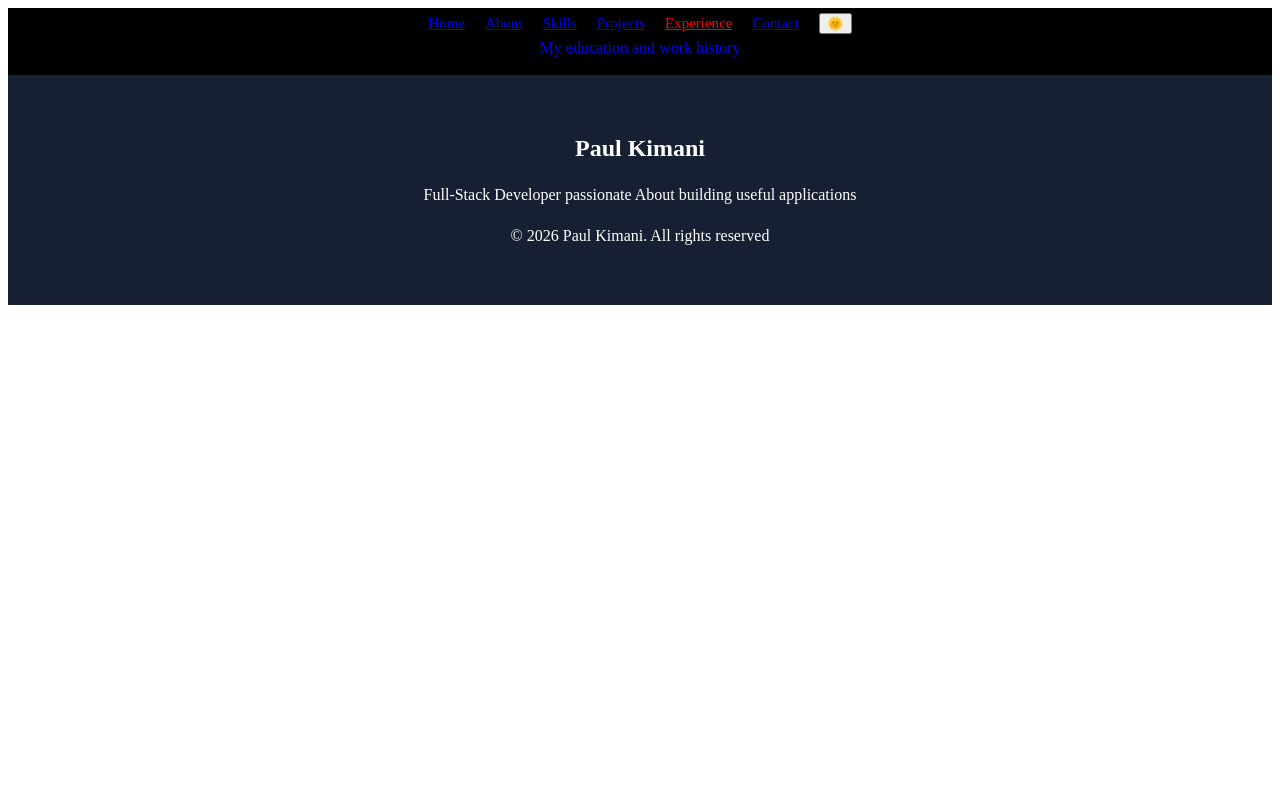
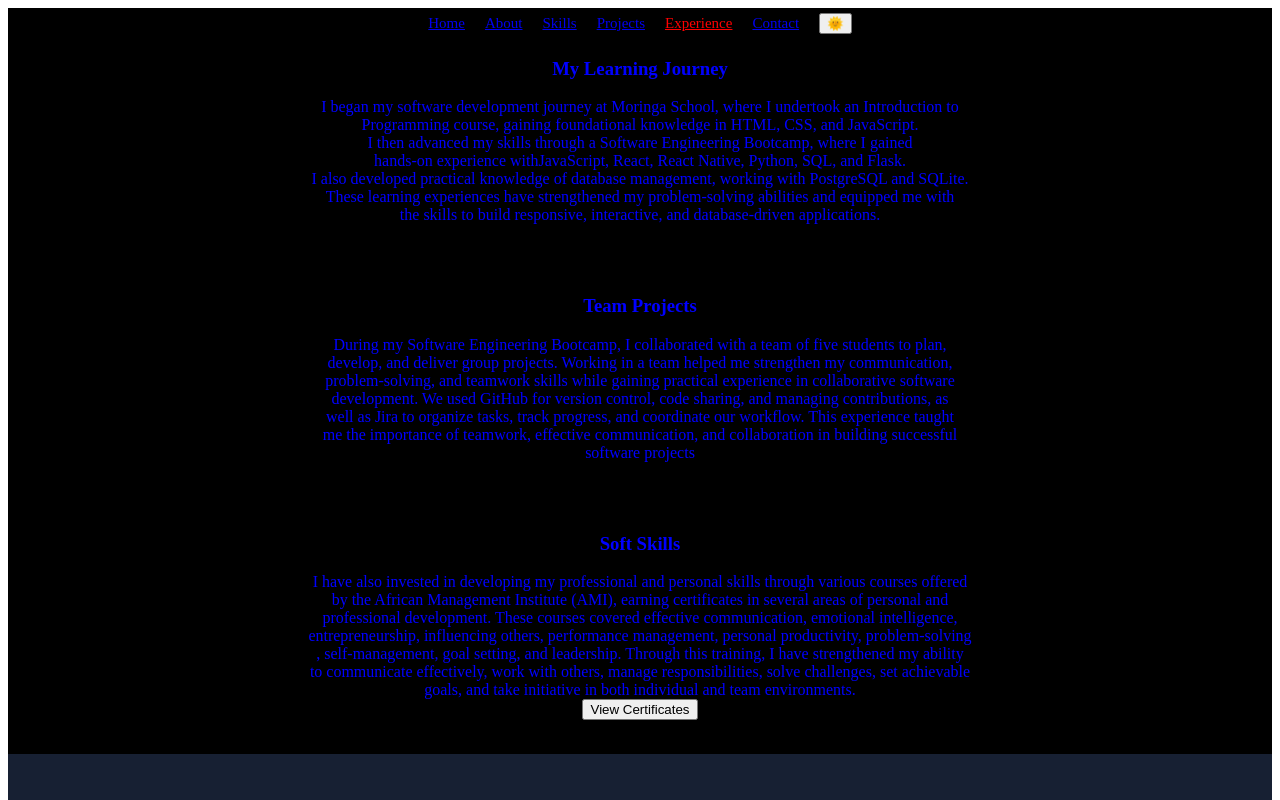
Before and after one commit to kamaukimani/portfolio-website, a React (Vite) app: page /experience in a window 1280 px wide. Shown: the top 800 px of the page. Built offline with nearby package versions, Linux system fonts and the light colour scheme.

Commit message:
add experience history

```diff
--- a/src/components/Experience.jsx
+++ b/src/components/Experience.jsx
@@ -1,7 +1,43 @@
+import {useNavigate} from 'react-router-dom'
+
 function Experience(){
+    const navigate = useNavigate()
     return(
         <article className="color">
-            My education and work history
+            <h3>My Learning Journey</h3>
+            <div>
+                <p className="experience">I began my software development journey at Moringa School, where I undertook an Introduction to <br/>
+                    Programming course, gaining foundational knowledge in HTML, CSS, and JavaScript.<br/>
+                    I then advanced my skills through a Software Engineering Bootcamp, where I gained<br/>
+                    hands-on experience withJavaScript, React, React Native, Python, SQL, and Flask.<br/>
+                    I also developed practical knowledge of database management, working with PostgreSQL and SQLite.<br/>
+                    These learning experiences have strengthened my problem-solving abilities and equipped me with<br/>
+                    the skills to build responsive, interactive, and database-driven applications.
+                    </p><br/>
+                    <br/>
+                    <h3>Team Projects</h3>
+                    <p className="experience">
+                        During my Software Engineering Bootcamp, I collaborated with a team of five students to plan,<br/>
+                        develop, and deliver group projects. Working in a team helped me strengthen my communication,<br/>
+                        problem-solving, and teamwork skills while gaining practical experience in collaborative software<br/>
+                        development. We used GitHub for version control, code sharing, and managing contributions, as<br/>
+                        well as Jira to organize tasks, track progress, and coordinate our workflow. This experience taught<br/>
+                        me the importance of teamwork, effective communication, and collaboration in building successful<br/>
+                        software projects
+                    </p><br/>
+                    <br/>
+                    <h3>Soft Skills</h3>
+                    <p className="experience">
+                        I have also invested in developing my professional and personal skills through various courses offered<br/>
+                        by the African Management Institute (AMI), earning certificates in several areas of personal and<br/>
+                        professional development. These courses covered effective communication, emotional intelligence,<br/>
+                        entrepreneurship, influencing others, performance management, personal productivity, problem-solving<br/>
+                        , self-management, goal setting, and leadership. Through this training, I have strengthened my ability<br/>
+                        to communicate effectively, work with others, manage responsibilities, solve challenges, set achievable<br/>
+                        goals, and take initiative in both individual and team environments.<br/>
+                        <button onClick={()=>navigate("/ami")}>View Certificates</button>
+                    </p>
+            </div>
         </article>
     )
 }
```
